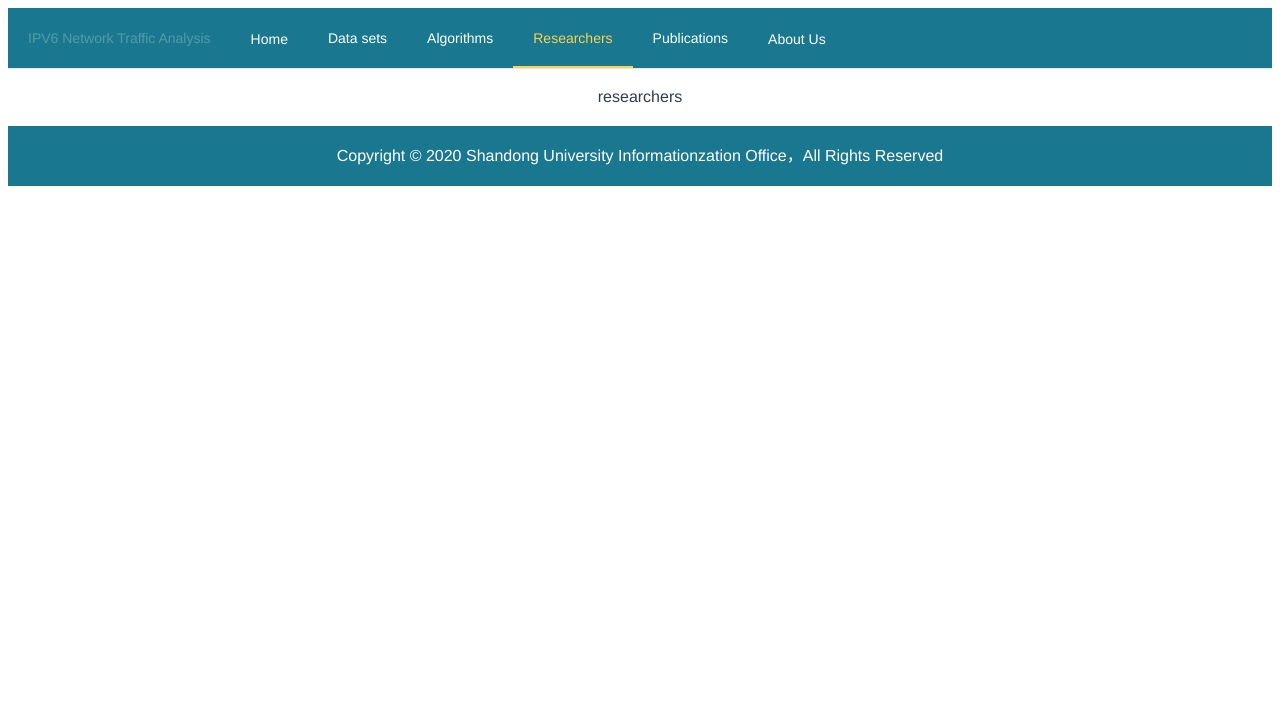
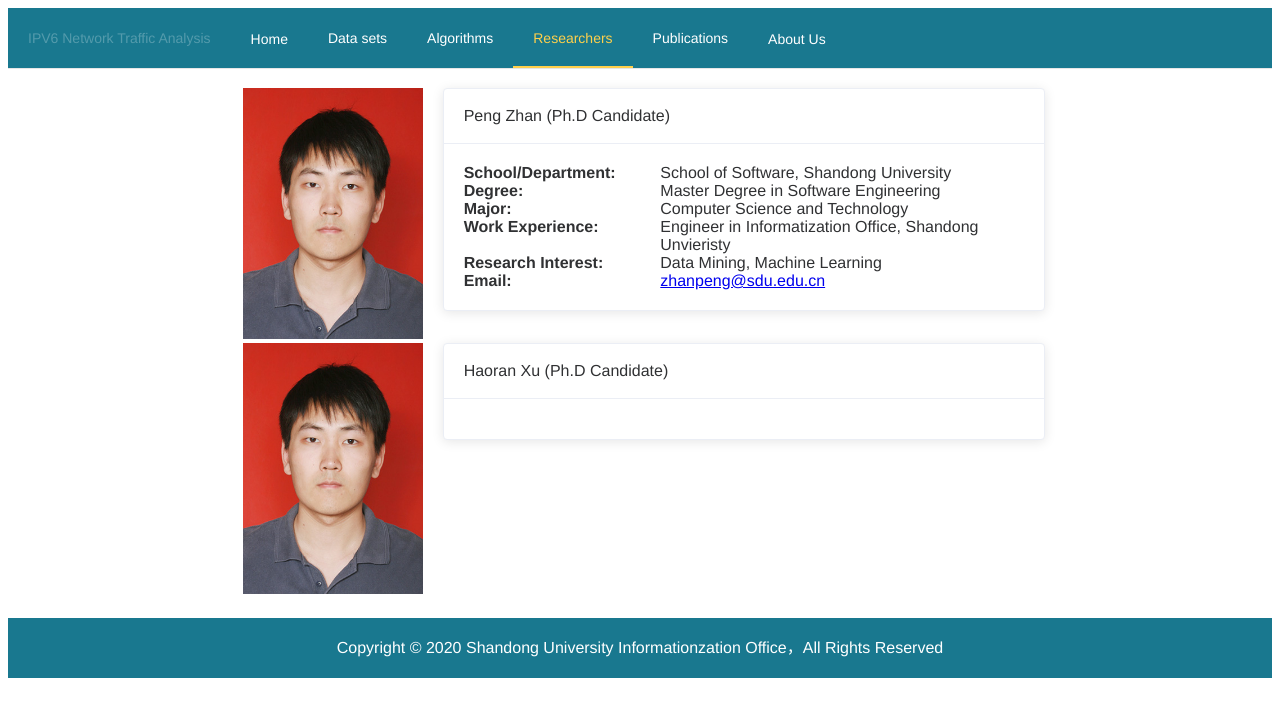
Before and after one commit to PengZh88/NTASWebsite, a Vue app: page /researchers in a window 1280 px wide. Shown: the top 716 px of the page. Built offline with nearby package versions, Linux system fonts and the light colour scheme.

Commit message:
提交researchers页面的基本布局和样式。

```diff
--- a/src/components/aboutus.vue
+++ b/src/components/aboutus.vue
@@ -1,13 +1,19 @@
 <template>
   <div>
-    123
+
   </div>
 </template>
 
 <script>
-    export default {
-        name: "AboutUs"
+
+  export default {
+    name: "AboutUs",
+    data: function () {
+      return {
+
+      }
     }
+  }
 </script>
 
 <style scoped>
--- a/src/components/publications.vue
+++ b/src/components/publications.vue
@@ -33,7 +33,7 @@
     },
     methods: {
       getPubs() {
-          this.$axios.get('http://localhost:8080/static/publications.json').then((res) => {
+          this.$axios.get('/static/publications.json').then((res) => {
             this.pubs = res.data.pubs
           })
       }
--- a/src/components/researchers.vue
+++ b/src/components/researchers.vue
@@ -1,15 +1,103 @@
 <template>
   <div>
-    researchers
+    <el-row :gutter="20">
+      <el-col :span="8">
+        <div style="float: right">
+          <el-image style="width: 180px; height: 251px" :fit="fill" :src="piczp"></el-image>
+        </div>
+      </el-col>
+      <el-col :span="16">
+        <el-card class="box-card">
+          <div slot="header" class="clearfix">
+            <span>Peng Zhan (Ph.D Candidate)</span>
+          </div>
+          <el-row :gutter="30">
+            <el-col :span="8">
+              <div class="fontbold">School/Department:</div>
+            </el-col>
+            <el-col :span="16">
+              <div>School of Software, Shandong University</div>
+            </el-col>
+          </el-row>
+          <el-row :gutter="30">
+            <el-col :span="8">
+              <div class="fontbold">Degree:</div>
+            </el-col>
+            <el-col :span="16">
+              <div>Master Degree in Software Engineering</div>
+            </el-col>
+          </el-row>
+          <el-row :gutter="30">
+            <el-col :span="8">
+              <div class="fontbold">Major:</div>
+            </el-col>
+            <el-col :span="16">
+              <div>Computer Science and Technology</div>
+            </el-col>
+          </el-row>
+          <el-row :gutter="30">
+            <el-col :span="8">
+              <div class="fontbold">Work Experience:</div>
+            </el-col>
+            <el-col :span="16">
+              <div>Engineer in Informatization Office, Shandong Unvieristy</div>
+            </el-col>
+          </el-row>
+          <el-row :gutter="30">
+            <el-col :span="8">
+              <div class="fontbold">Research Interest:</div>
+            </el-col>
+            <el-col :span="16">
+              <div>Data Mining, Machine Learning</div>
+            </el-col>
+          </el-row>
+          <el-row :gutter="30">
+            <el-col :span="8">
+              <div class="fontbold">Email:</div>
+            </el-col>
+            <el-col :span="16">
+              <div><a href=mailto:zhanpeng@sdu.edu.cn>zhanpeng@sdu.edu.cn</a></div>
+            </el-col>
+          </el-row>
+        </el-card>
+      </el-col>
+    </el-row>
+
+    <el-row :gutter="20">
+      <el-col :span="8">
+        <div style="float: right">
+          <el-image style="width: 180px; height: 251px" :fit="fill" :src="piczp"></el-image>
+        </div>
+      </el-col>
+      <el-col :span="16">
+        <el-card class="box-card">
+          <div slot="header" class="clearfix">
+            <span>Haoran Xu (Ph.D Candidate)</span>
+          </div>
+        </el-card>
+      </el-col>
+    </el-row>
   </div>
 </template>
 
 <script>
+  import zhanpeng from '../assets/authors/zhanpeng.jpg'
     export default {
-        name: "researchers"
+        name: "researchers",
+      data: function () {
+        return {
+          piczp: zhanpeng
+        }
+      }
     }
 </script>
 
 <style scoped>
-
+  .box-card {
+    width: 600px;
+    text-align: left;
+  }
+  .fontbold {
+    font-weight: bold;
+  }
 </style>
```
Also changed, not shown: src/assets/authors/zhanpeng.jpg (added).
